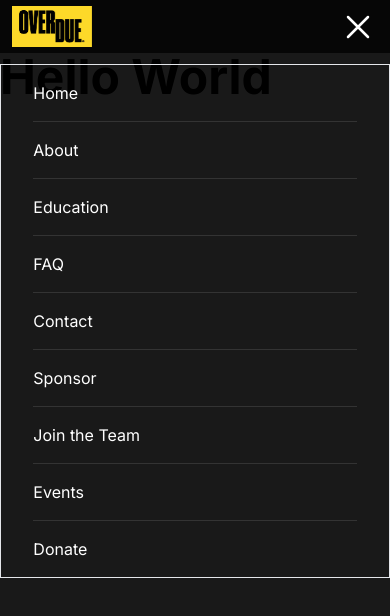
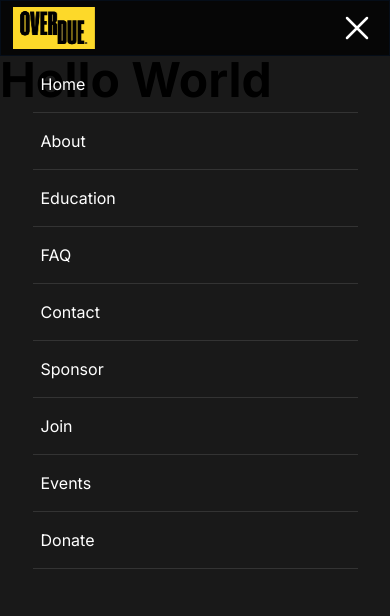
Before and after one commit to itisoverdue-com/overdue-build, a Next.js app: page / in a window 390 px wide. Both pictures are taken after a click on the button 358 px from the left and 26 px from the top of the page. Shown: the top 616 px of the page. Built offline with nearby package versions, Linux system fonts and the light colour scheme.

Commit message:
add link component, tablet styles

```diff
--- a/app/page.js
+++ b/app/page.js
@@ -3,7 +3,7 @@ import Image from "next/image"
 
 export default function Home() {
    return (
-      <main className="">
+      <main>
          <p className="text-5xl font-bold">Hello World</p>
       </main>
    )
--- a/components/header/MobileSelect.js
+++ b/components/header/MobileSelect.js
@@ -6,11 +6,11 @@ export default function MobileSelect({ showNav, setShowNav }) {
          <button onClick={() => setShowNav(showNav ? false : true)}>
             {showNav ? (
                <div>
-                  <XMarkIcon className="h-10 w-10 md:h-12 md:w-12 text-white" />
+                  <XMarkIcon className="h-10 w-10 md:h-14 md:w-14 text-white" />
                </div>
             ) : (
                <div>
-                  <Bars3Icon className="h-10 w-10 md:h-12 md:w-12 text-white" />
+                  <Bars3Icon className="h-10 w-10 md:h-14 md:w-14 text-white" />
                </div>
             )}
          </button>
--- a/components/header/NavBar.js
+++ b/components/header/NavBar.js
@@ -1,65 +1,44 @@
-import Link from "next/link"
+import NavLink from "./NavLink"
 
 export default function NavBar({ showNav, setShowNav }) {
    const handleClick = () => setShowNav(false)
    return (
       <div
          className={`z-40 fixed w-full h-full top-0 ${
-            showNav ? "right-0 duration-500" : "right-full duration-0"
-         } bg-black/90 transition-right`}
+            showNav ? "left-0 duration-500" : "left-full duration-0"
+         } bg-black/90 transition-left`}
       >
-         <nav className="mt-16 md:mt-20 border">
+         <nav className="mt-14 md:mt-[90px]">
             <ul className="w-5/6 mx-auto text-white md:text-lg">
-               <div className="w-full mx-auto border-b border-dark-grey">
-                  <Link href="/">
-                     <li
-                        className="py-4 md:py-6  text-left"
-                        onClick={handleClick}
-                     >
-                        Home
-                     </li>
-                  </Link>
-               </div>
-               <div className="mx-auto border-b border-dark-grey">
-                  <li className="py-4 md:py-6 text-left" onClick={handleClick}>
-                     <Link href="/about">About</Link>
-                  </li>
-               </div>
-               <div className="mx-auto border-b border-dark-grey">
-                  <li className="py-4 md:py-6 text-left" onClick={handleClick}>
-                     <Link href="/education">Education</Link>
-                  </li>
-               </div>
-               <div className="mx-auto border-b border-dark-grey">
-                  <li className="py-4 md:py-6 text-left" onClick={handleClick}>
-                     <Link href="/faq">FAQ</Link>
-                  </li>
-               </div>
-               <div className="mx-auto border-b border-dark-grey">
-                  <li className="py-4 md:py-6 text-left" onClick={handleClick}>
-                     <Link href="/contact">Contact</Link>
-                  </li>
-               </div>
-               <div className="mx-auto border-b border-dark-grey">
-                  <li className="py-4 md:py-6 text-left" onClick={handleClick}>
-                     <Link href="/sponsor">Sponsor</Link>
-                  </li>
-               </div>
-               <div className="mx-auto border-b border-dark-grey">
-                  <li className="py-4 md:py-6 text-left" onClick={handleClick}>
-                     <Link href="/join">Join the Team</Link>
-                  </li>
-               </div>
-               <div className="mx-auto border-b border-dark-grey">
-                  <li className="py-4 md:py-6 text-left" onClick={handleClick}>
-                     <Link href="/events">Events</Link>
-                  </li>
-               </div>
-               <div className="mx-auto">
-                  <li className="py-4 md:py-6 text-left" onClick={handleClick}>
-                     <Link href="/donate">Donate</Link>
-                  </li>
-               </div>
+               <NavLink handleClick={handleClick} href="/" text="Home" />
+               <NavLink handleClick={handleClick} href="/about" text="About" />
+               <NavLink
+                  handleClick={handleClick}
+                  href="/education"
+                  text="Education"
+               />
+               <NavLink handleClick={handleClick} href="/faq" text="FAQ" />
+               <NavLink
+                  handleClick={handleClick}
+                  href="/contact"
+                  text="Contact"
+               />
+               <NavLink
+                  handleClick={handleClick}
+                  href="/sponsor"
+                  text="Sponsor"
+               />
+               <NavLink handleClick={handleClick} href="/join" text="Join" />
+               <NavLink
+                  handleClick={handleClick}
+                  href="/events"
+                  text="Events"
+               />
+               <NavLink
+                  handleClick={handleClick}
+                  href="/donate"
+                  text="Donate"
+               />
             </ul>
          </nav>
       </div>
--- /dev/null
+++ b/components/header/NavLink.js
@@ -0,0 +1,16 @@
+import Link from "next/link"
+
+export default function NavLink({ handleClick, href, text }) {
+   return (
+      <div className="w-full mx-auto border-b border-dark-grey">
+         <Link href={href}>
+            <li
+               className="py-4 md:py-6 pl-2 text-left active:bg-darker-grey"
+               onClick={handleClick}
+            >
+               {text}
+            </li>
+         </Link>
+      </div>
+   )
+}
--- a/components/header/index.js
+++ b/components/header/index.js
@@ -1,7 +1,7 @@
 "use client"
 import { useState } from "react"
 
-import Brand from "../Brand"
+import Brand from "../Brand" // default size = w 136, h 70
 import MobileSelect from "./MobileSelect"
 import NavBar from "./NavBar"
 
@@ -9,9 +9,9 @@ export default function Header() {
    const [showNav, setShowNav] = useState(false)
    return (
       <header className="w-full bg-black/75">
-         <div className="flex justify-between items-center py-1.5 px-3 md:px-6 md:py-3">
+         <div className="flex justify-between items-center py-1.5 px-3 md:px-6 md:py-3 border border-blue-500">
             <div className="z-50">
-               <Brand styles="w-[80px] md:w-[120px]" />
+               <Brand styles="w-[calc(136px*0.6)] md:w-[calc(136px*0.9)]" />
             </div>
             <MobileSelect showNav={showNav} setShowNav={setShowNav} />
             <NavBar showNav={showNav} setShowNav={setShowNav} />
```
